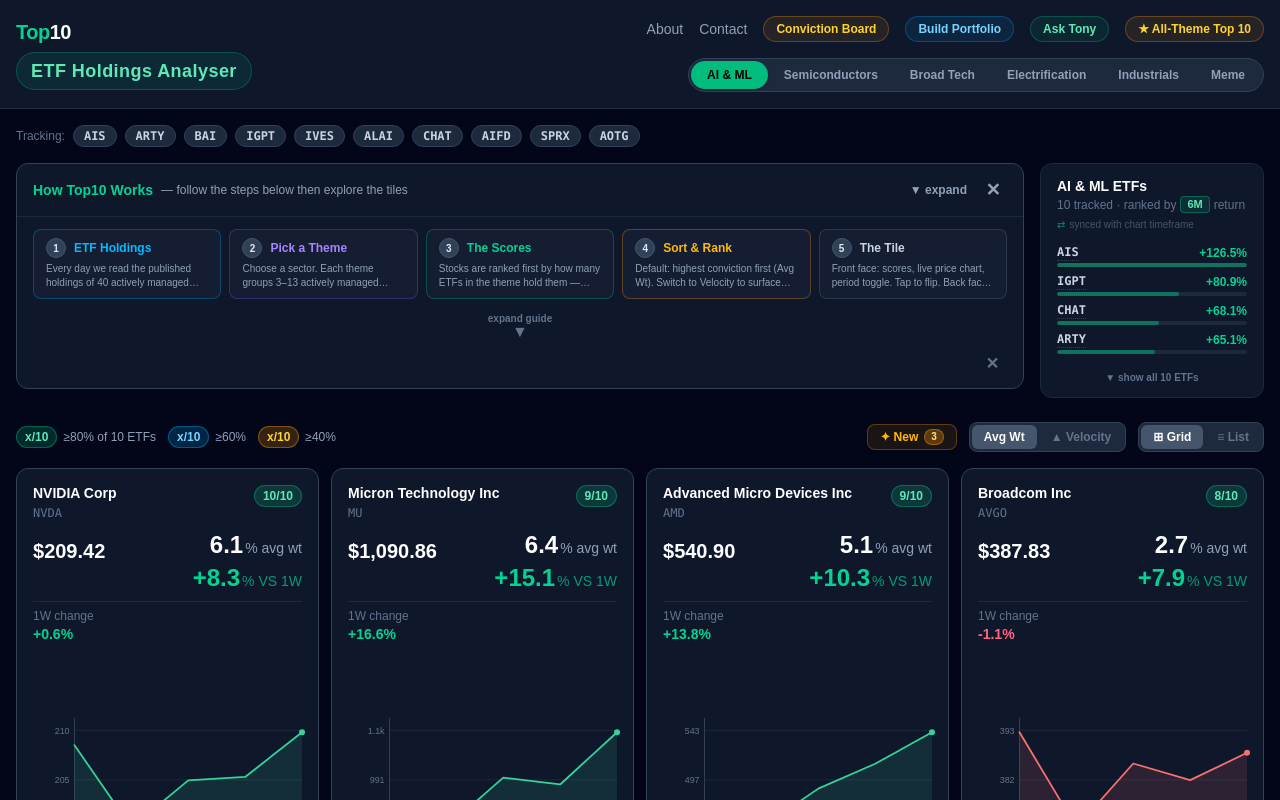
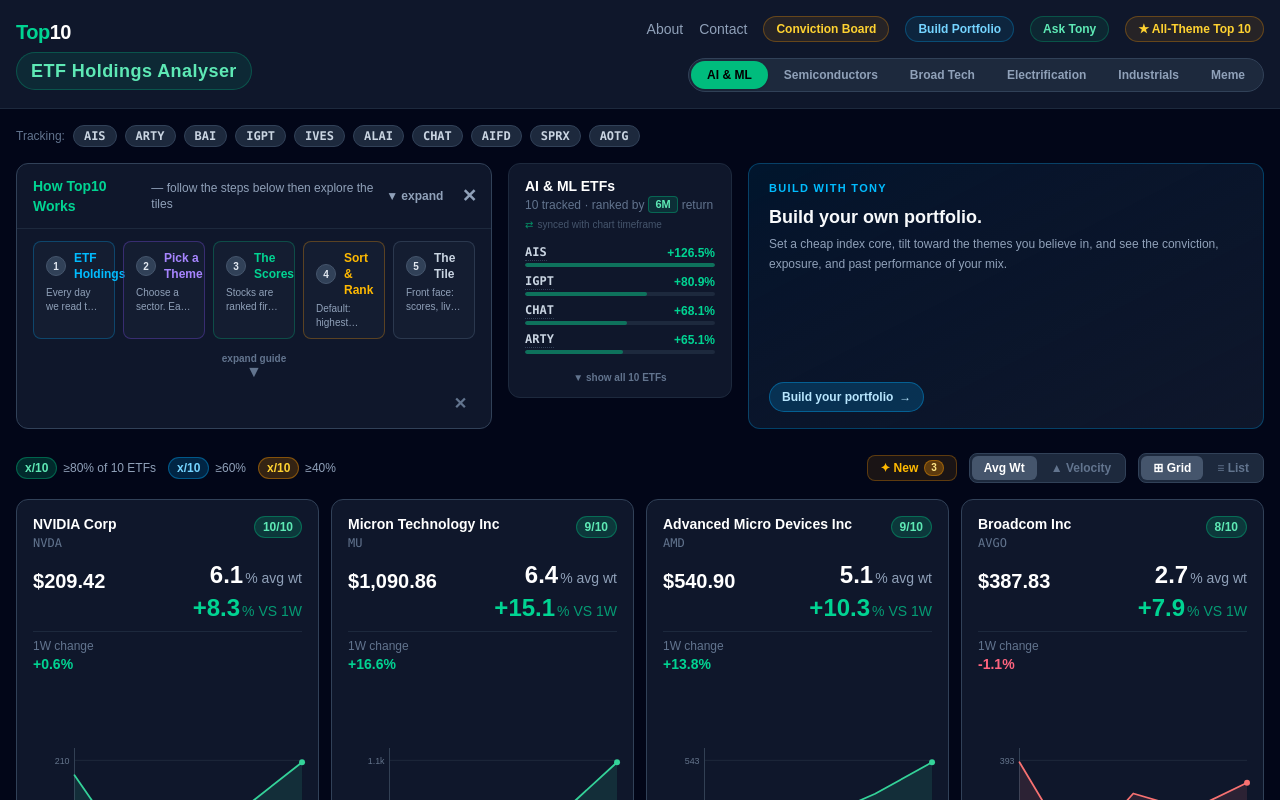
Before and after one commit to spready2026io-lgtm/top10, a Next.js app: page / in a window 1280 px wide. Shown: the top 800 px of the page. Built offline with nearby package versions, Linux system fonts and the light colour scheme.

Commit message:
feat: desktop-only portfolio-builder teaser card next to ETF tile (CTA to /portfolio)

```diff
--- a/app/page.tsx
+++ b/app/page.tsx
@@ -1761,6 +1761,25 @@
               <div className="hidden sm:block flex-shrink-0 h-full">
                 <EtfPerfTile theme={theme} period={period} />
               </div>
+
+              {/* Desktop-only portfolio-builder teaser — fills the empty space
+                  to the right of the ETF tile with a CTA into /portfolio. */}
+              <Link
+                href="/portfolio"
+                className="hidden lg:flex flex-1 min-w-0 flex-col justify-between rounded-xl border border-sky-500/30 bg-gradient-to-br from-sky-500/10 to-slate-900 px-5 py-4 hover:border-sky-500/60 hover:from-sky-500/20 transition-colors group"
+              >
+                <div>
+                  <div className="text-[11px] font-bold tracking-[0.12em] uppercase text-sky-400 mb-2">Build with Tony</div>
+                  <div className="text-lg font-bold text-slate-50 leading-snug">Build your own portfolio.</div>
+                  <p className="text-xs text-slate-400 leading-relaxed mt-1.5">
+                    Set a cheap index core, tilt toward the themes you believe in, and see the conviction, exposure, and past performance of your mix.
+                  </p>
+                </div>
+                <div className="mt-3 inline-flex items-center gap-1.5 self-start px-3 py-1.5 rounded-full bg-sky-500/20 border border-sky-500/40 text-sky-200 text-xs font-bold group-hover:bg-sky-500/30 transition-colors">
+                  Build your portfolio
+                  <span className="group-hover:translate-x-0.5 transition-transform">→</span>
+                </div>
+              </Link>
             </div>
 
             {/* Legend + sort toggle + layout toggle */}
```
